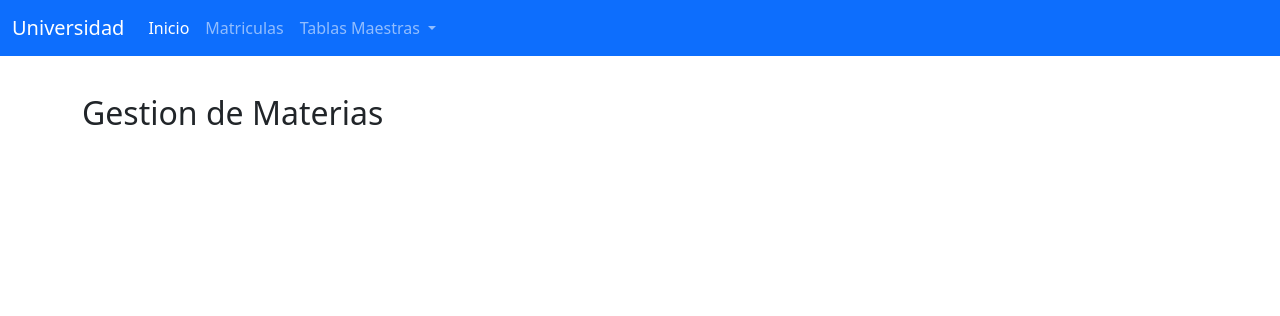
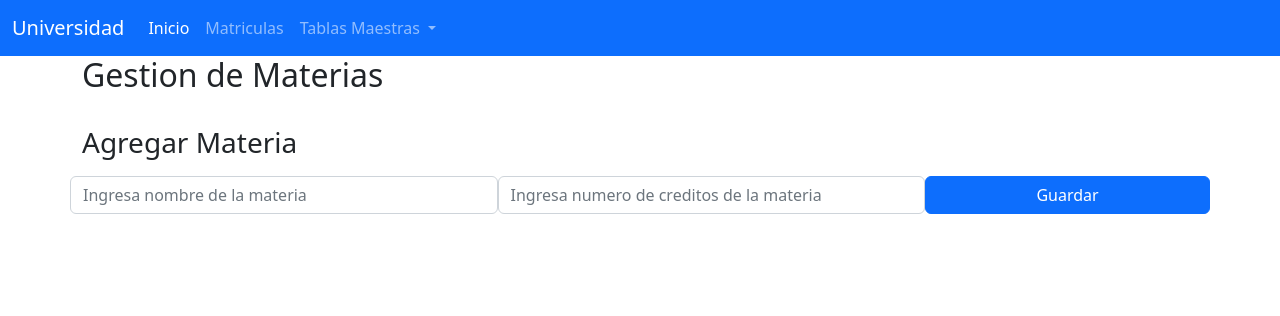
Before and after one commit to jorgejuancho/universidad-flask, a Flask app: page /admin/materias in a window 1280 px wide. Shown: the top 316 px of the page. Run offline with Flask 2, Linux system fonts and the light colour scheme; some libraries are stand-ins or nearby versions.

Commit message:
vinculo materias a la interfaz

```diff
--- a/templates/materias.html
+++ b/templates/materias.html
@@ -1,6 +1,17 @@
 {% extends "plantilla.html" %}
 
 {% block titulo %}
-<br>
 Gestion de Materias
 {% endblock %}
+
+{% block contenido %}
+<br>
+<form method="post" action="/matriculas/buscar" class="row">
+    <label for="search" class="form-label "> <h3>Agregar Materia</h3></label>
+    <input id="search" type="text" class="form-control col" name="codigo" placeholder="Ingresa nombre de la materia">
+    <input id="search" type="number" class="form-control col" name="codigo"
+        placeholder="Ingresa numero de creditos de la materia">
+    <button type="submit" class="btn btn-primary col-3">Guardar</button>
+</form>
+
+{% endblock contenido %}
--- a/templates/matriculas.html
+++ b/templates/matriculas.html
@@ -1,16 +1,16 @@
 {% extends 'plantilla.html' %}
 
 {% block titulo %}
-<br>
 Matriculas de los estudiantes
 {% endblock titulo %}
 
 {% block contenido %}
+<br>
 
 <form method="post" action="/matriculas/buscar" class="row" >
-    <label for="search" class="form-label col-1" >Código</label>
+    <label for="search" class="form-label col-1" > <h3>Código</h3> </label>
     <input id="search" type="text" class="form-control col" name="codigo" placeholder="Ingresa codigo del estudiante a matricular">
-    <button type="submit" class="btn btn-primary col-1">Buscar</button>
+    <button type="submit" class="btn btn-primary col-3">Buscar</button>
 </form>
 
 {% if modelo and modelo.estudiante %}
```
Also changed, not shown: app.py (+10 -0 lines).
